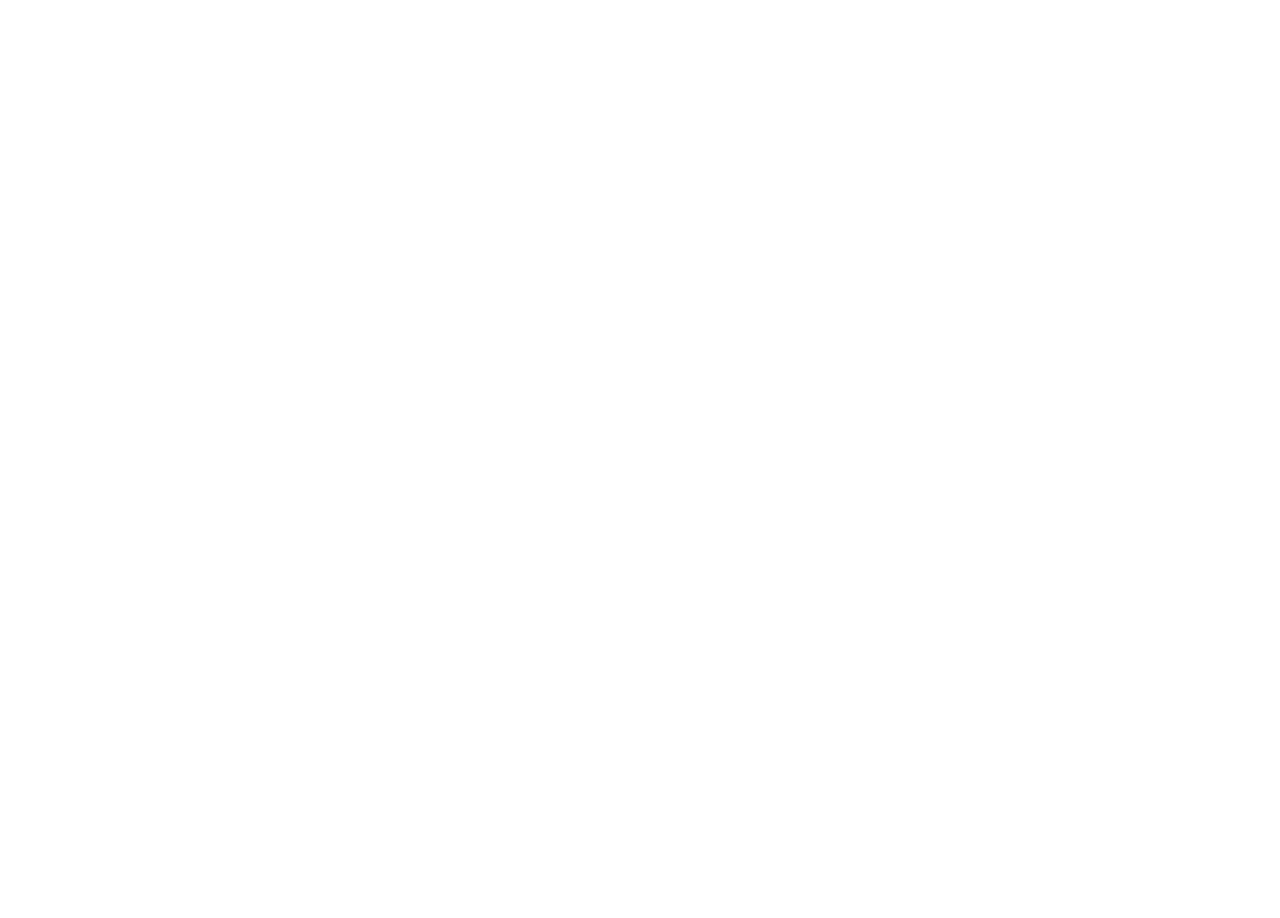
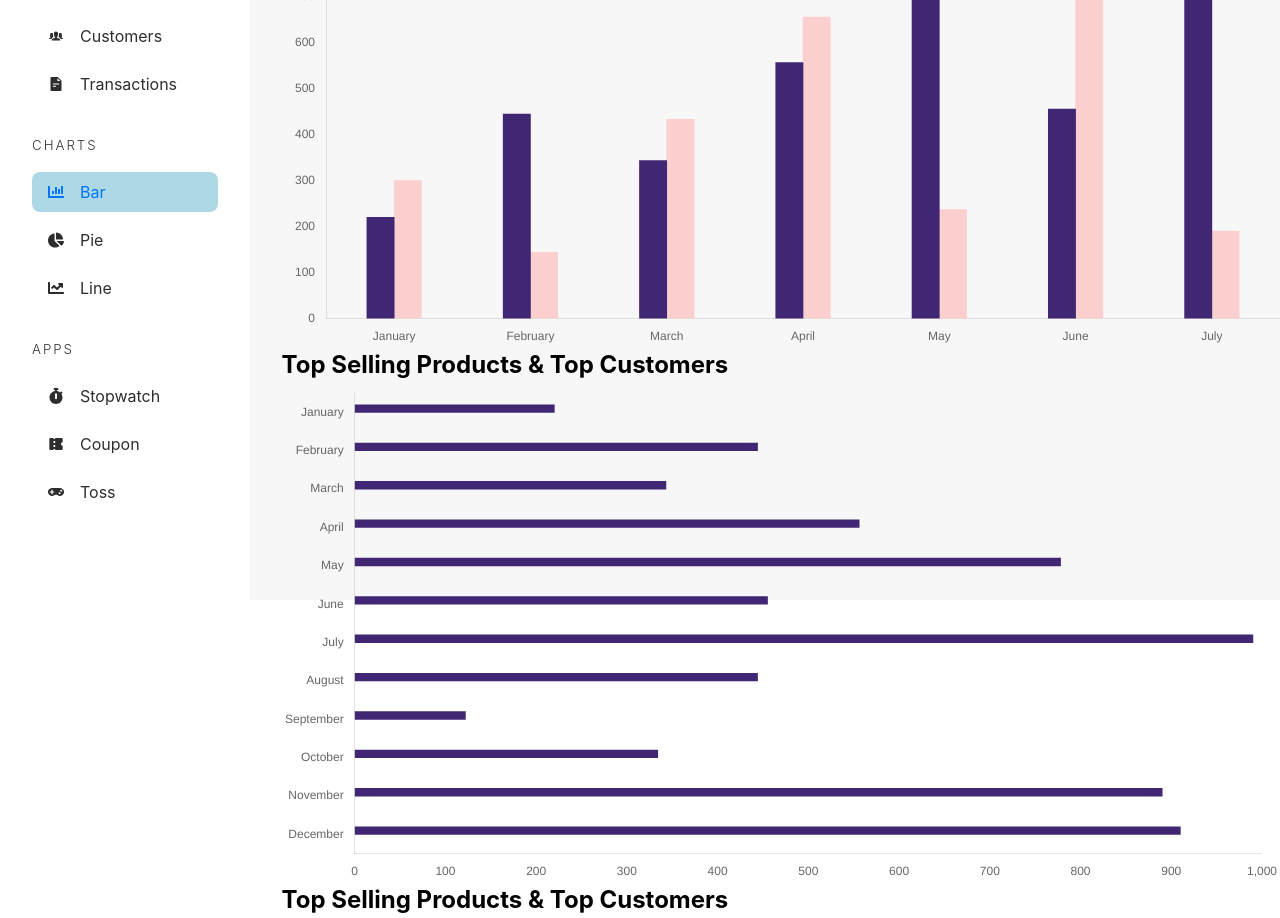
Before and after one commit to abhiSahuCodes/Admin-Dashboard-React, a React (Vite) app in the folder admin-dashboard/: page /admin/chart/bar in a window 1280 px wide. Before the commit this address had no page. Shown: the part 200-1118 px from the top of the page. Before the commit the page ends 800 px from the top, so only its background shows below. Built offline with nearby package versions, Linux system fonts and the light colour scheme.

Commit message:
Bar charts section added

```diff
--- a/admin-dashboard/src/App.tsx
+++ b/admin-dashboard/src/App.tsx
@@ -9,6 +9,9 @@
 const NewProduct = lazy(() => import ("./pages/management/NewProduct"));
 const ProductManagement = lazy(() => import ("./pages/management/ProductManagement"));
 const TransactionManagement = lazy(() => import ("./pages/management/TransactionManagement"));
+const BarCharts = lazy(() => import ("./pages/charts/BarCharts"));
+const PieCharts = lazy(() => import ("./pages/charts/PieCharts"));
+const LineCharts = lazy(() => import ("./pages/charts/LineCharts"));
 
 const router = createBrowserRouter([
   {
@@ -31,6 +34,18 @@
         element: <Transactions />,
       },
       // Charts
+      {
+        path: "/admin/chart/bar",
+        element: <BarCharts />
+      },
+      {
+        path: "/admin/chart/pie",
+        element: <PieCharts />
+      },
+      {
+        path: "/admin/chart/line",
+        element: <LineCharts />
+      },
 
       // Apps
 
--- a/admin-dashboard/src/components/AdminSidebar.tsx
+++ b/admin-dashboard/src/components/AdminSidebar.tsx
@@ -64,13 +64,13 @@
           location={location}
         />
         <List
-          url="/admin/pie"
+          url="/admin/chart/pie"
           text="Pie"
           Icon={FaChartPie}
           location={location}
         />
         <List
-          url="/admin/line"
+          url="/admin/chart/line"
           text="Line"
           Icon={FaChartLine}
           location={location}
--- /dev/null
+++ b/admin-dashboard/src/pages/charts/BarCharts.tsx
@@ -0,0 +1,38 @@
+import AdminSidebar from "../../components/AdminSidebar"
+import { BarChart } from "../../components/Charts"
+
+const months = [
+  'January',
+  'February',
+  'March',
+  'April',
+  'May',
+  'June',
+  'July',
+  'August',
+  'September',
+  'October',
+  'November',
+  'December',
+]
+
+const BarCharts = () => {
+  return (
+<div className="admin-container">
+      <AdminSidebar />
+      <main className="chart-container">
+        <h1>Bar Charts</h1>
+        <section>
+          <BarChart data_1={[220, 444, 343, 556, 778, 455, 990]} data_2={[300, 144, 433, 655, 237, 755, 190]} title_1="Products" title_2="Users" bgColor_1={`hsl(260, 50%, 30%)`}  bgColor_2={`hsl(360, 90%, 90%)`}/>
+          <h2>Top Selling Products & Top Customers</h2>
+        </section>
+        <section>
+          <BarChart horizontal={true} data_1={[220, 444, 343, 556, 778, 455, 990, 444, 122, 334, 890, 910 ]} data_2={[]} title_1="Products" title_2="Users" bgColor_1={`hsl(260, 50%, 30%)`}  bgColor_2="" labels={months}/>
+          <h2>Top Selling Products & Top Customers</h2>
+        </section>
+      </main>
+    </div>
+  )
+}
+
+export default BarCharts
--- /dev/null
+++ b/admin-dashboard/src/pages/charts/LineCharts.tsx
@@ -0,0 +1,13 @@
+import AdminSidebar from "../../components/AdminSidebar"
+
+const LineCharts = () => {
+  return (
+    <div className="admin-container">
+      {/* Sidebar */}
+      <AdminSidebar />
+      <main className="chart-container"></main>
+    </div>
+  )
+}
+
+export default LineCharts
--- /dev/null
+++ b/admin-dashboard/src/pages/charts/PieCharts.tsx
@@ -0,0 +1,13 @@
+import AdminSidebar from "../../components/AdminSidebar";
+
+const PieCharts = () => {
+  return (
+    <div className="admin-container">
+      {/* Sidebar */}
+      <AdminSidebar />
+      <main className="chart-container"></main>
+    </div>
+  );
+};
+
+export default PieCharts;
```
